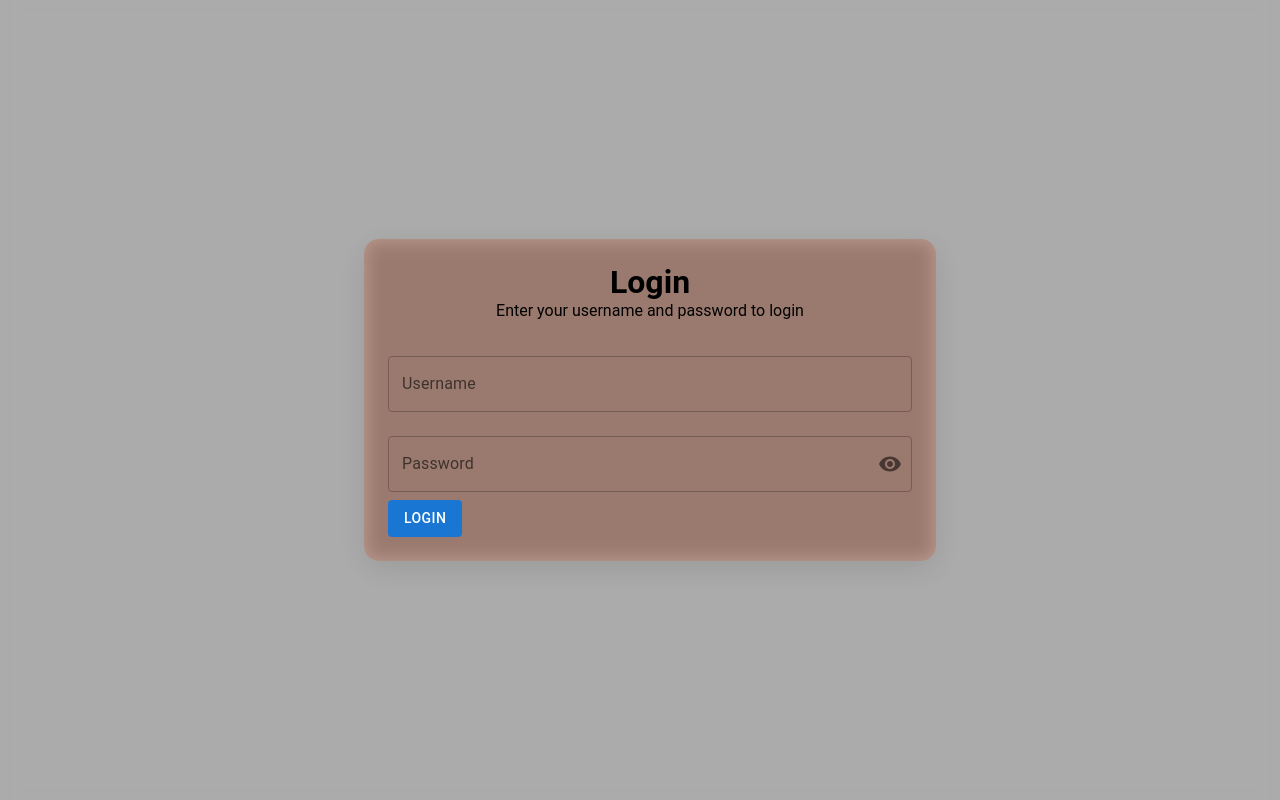
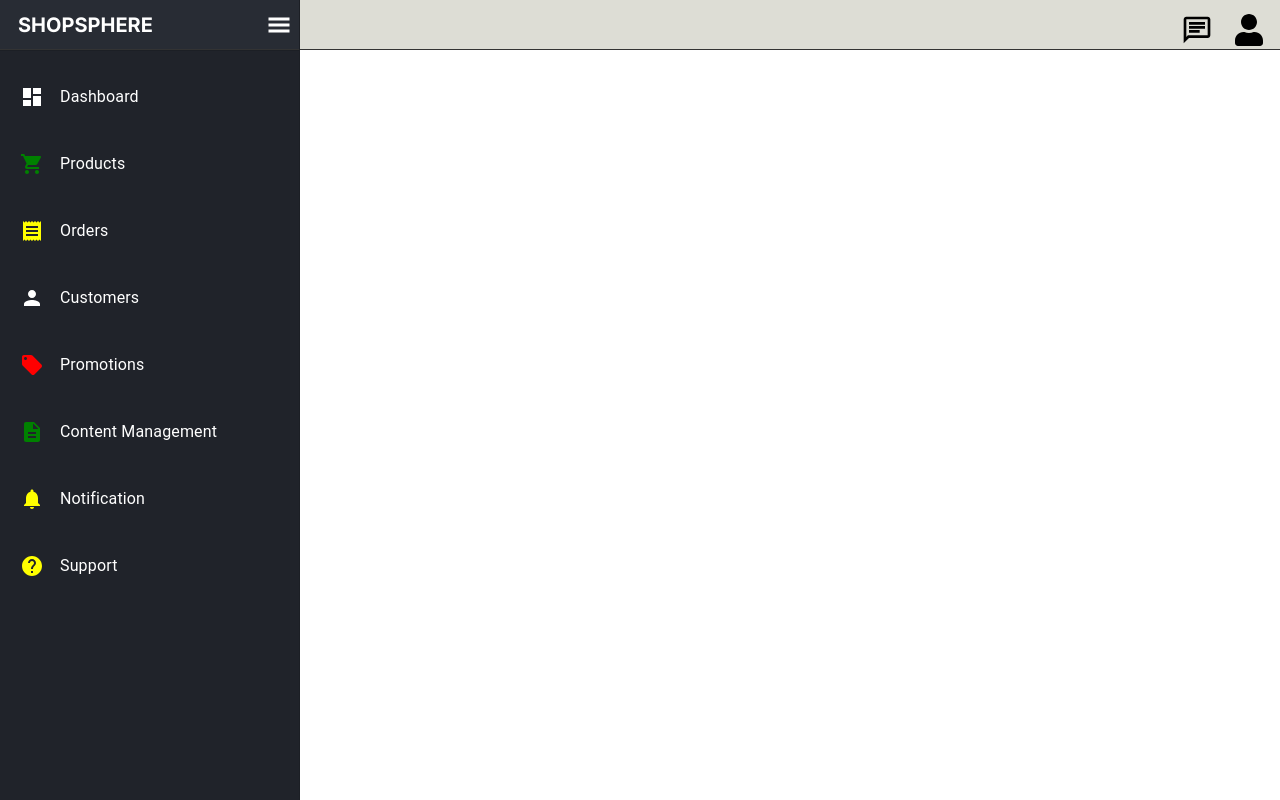
Before and after one commit to rojinnn/ShopSphere-ms, a Next.js app: page / in a window 1280 px wide. Built offline with nearby package versions, Linux system fonts and the light colour scheme; sample sign-in values are in the browser's storage.

Commit message:
update gateway

```diff
--- a/src/components/Gateway.js
+++ b/src/components/Gateway.js
@@ -4,7 +4,7 @@ import { useEffect } from "react";
 // import SideBar from "./dashboard/SideBar/SideBar";
 // import Navbar from "./dashboard/NavBar/Navbar";
 import { useRouter } from "next/navigation";
-// import InnerLayout from "./InnerLayout";
+import InnerLayout from "./InnerLayout";
 import Login from "./login";
 
 const GateWay = ({ children }) => {
@@ -20,7 +20,7 @@ const GateWay = ({ children }) => {
     }
   }, []);
   // console.log(user, "check abc");
-  return <Login />;
+  return !user?.token ? <Login /> : <InnerLayout>{children}</InnerLayout>;
 };
 
 export default GateWay;
```
Also changed, not shown: 1 other file (tests, documents, lock files or other folders).
